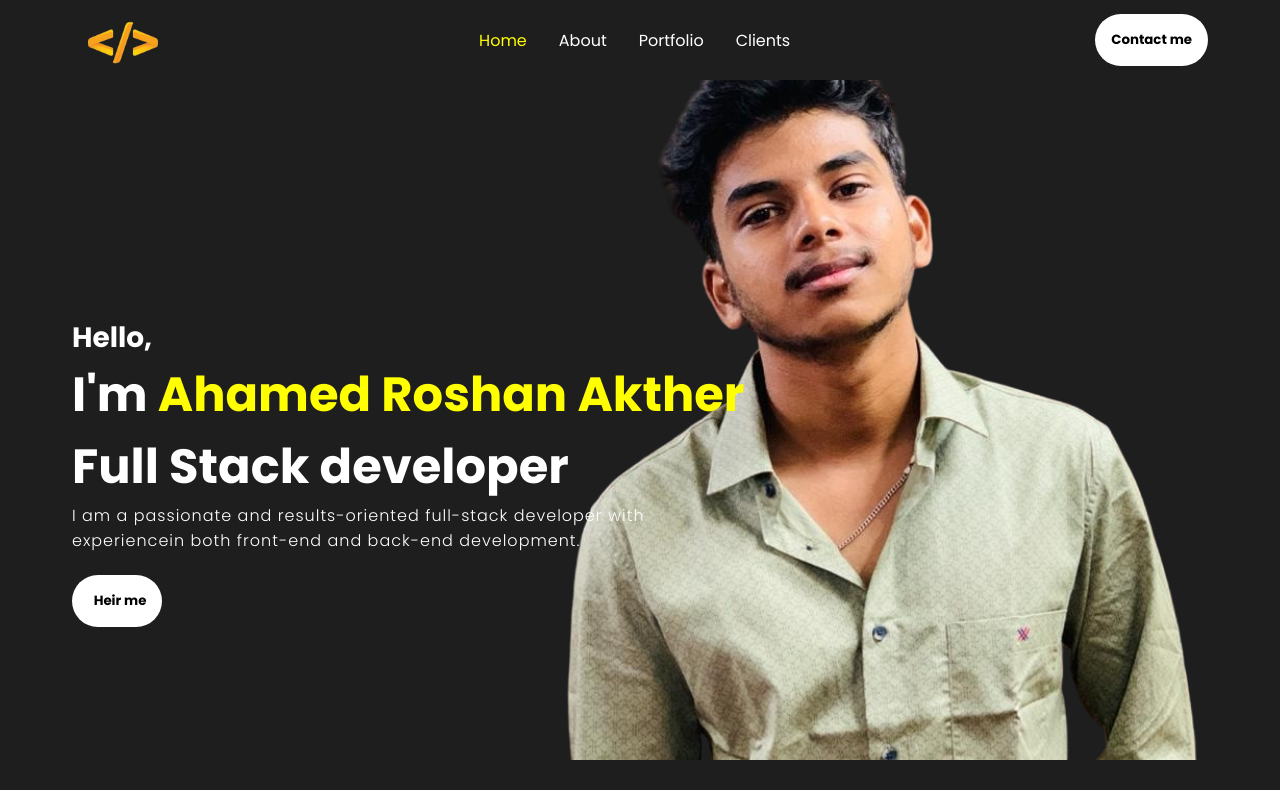
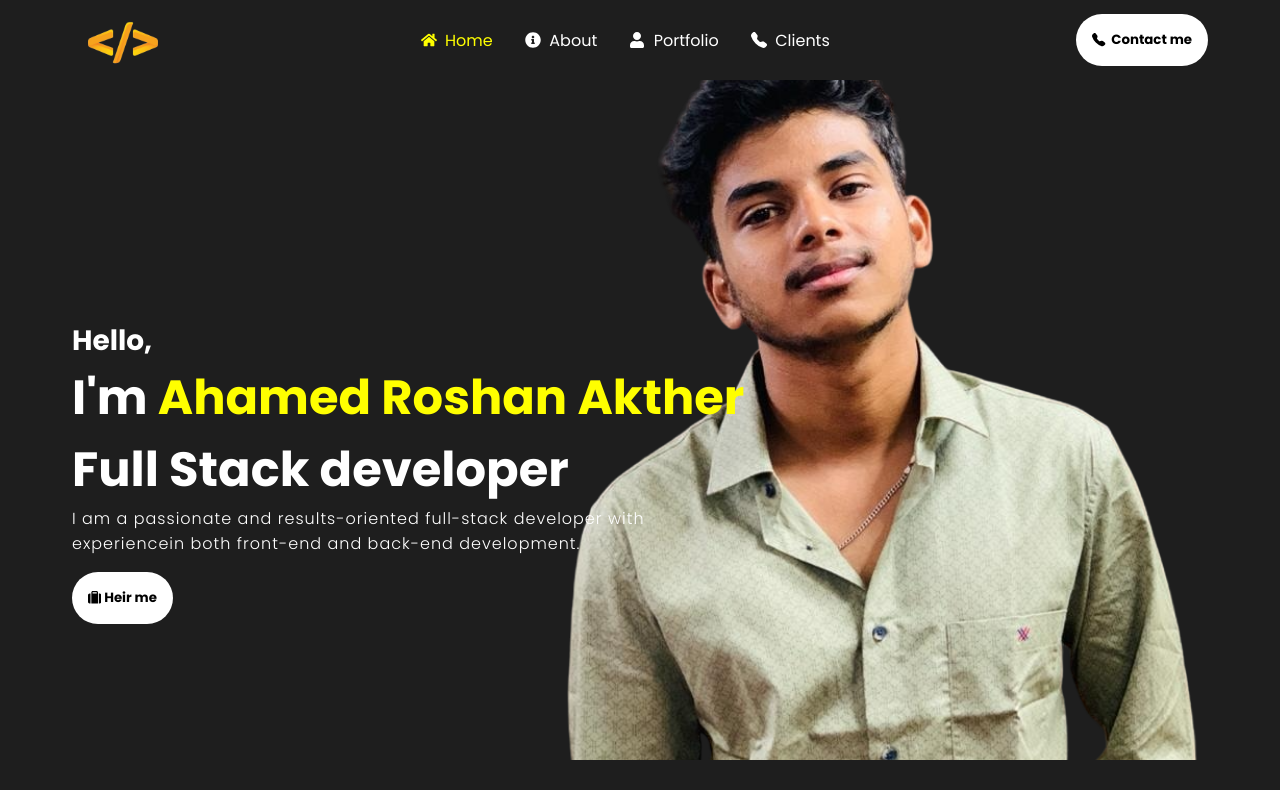
Before and after one commit to ahamedroshan8883/portfolio_app_demo, a React (Create React App) app: page / in a window 1280 px wide. Shown: the top 790 px of the page. Built offline with nearby package versions, Linux system fonts and the light colour scheme.

Commit message:
I have added icon on navbar,mobile view menu and buttons

```diff
--- a/src/components/Navbar/NavBar.css
+++ b/src/components/Navbar/NavBar.css
@@ -26,9 +26,15 @@
     top: 0;
     z-index: 3;
 }
+.navList{
+    display: flex;
+    flex-direction: row;
+}
 .navListItem{
     margin: 1rem;
     cursor: pointer;
+    display: flex;
+    align-items: center;
 }
 .navListItem:hover{
     color: yellow;
@@ -83,6 +89,8 @@
     padding: 0.5rem 3rem;
     margin: 0.25rem;
     background-color: rgb(30,30,30);
+    display: flex;
+    align-items: center;
 }
 .listItem:hover{
     color: yellow;
--- a/src/components/Navbar/NavBar.jsx
+++ b/src/components/Navbar/NavBar.jsx
@@ -4,6 +4,11 @@ import './NavBar.css'
 import {Link} from "react-scroll";
 import logo from "../../assets/logo.png"
 import { IoMenu } from "react-icons/io5";
+import { FaHome } from "react-icons/fa";
+import { FaUser } from "react-icons/fa";
+import { FaInfoCircle } from "react-icons/fa";
+import { BsTelephoneFill } from "react-icons/bs";
+
 
 export default function NavBar(){
   let [showmenu,setShowmenu] = useState(false)
@@ -14,20 +19,20 @@ export default function NavBar(){
           <h1 className="heading1">ARA</h1>&nbsp;<h3 className="heading2"> Portfolio</h3>
         </div>
         <div className="navList">
-          <Link activeClass="active" to="intro" spy={true} smooth={true} offset={-100} duration={500} className="navListItem">Home</Link>
-          <Link activeClass="active" to="skills" spy={true} smooth={true} offset={-100} duration={500} className="navListItem">About</Link>
-          <Link activeClass="active" to="works" spy={true} smooth={true} offset={-100} duration={500} className="navListItem">Portfolio</Link>
-          <Link activeClass="active" to="contactpage" spy={true} smooth={true} offset={-100} duration={500} className="navListItem">Clients</Link>
+          <Link activeClass="active" to="intro" spy={true} smooth={true} offset={-100} duration={500} className="navListItem">< FaHome/>&nbsp;&nbsp;Home</Link>
+          <Link activeClass="active" to="skills" spy={true} smooth={true} offset={-100} duration={500} className="navListItem"><FaInfoCircle/>&nbsp;&nbsp;About</Link>
+          <Link activeClass="active" to="works" spy={true} smooth={true} offset={-100} duration={500} className="navListItem"><FaUser/>&nbsp;&nbsp;Portfolio</Link>
+          <Link activeClass="active" to="contactpage" spy={true} smooth={true} offset={-100} duration={500} className="navListItem"><BsTelephoneFill/>&nbsp;&nbsp;Clients</Link>
         </div>
         <button className="desktopMenubtn" onClick={()=>{
             document.getElementById('contactpage').scrollIntoView({behavior: "smooth"})
-        }}>Contact me</button>
+        }}><BsTelephoneFill/>&nbsp;&nbsp;Contact me</button>
         <IoMenu className="mobMenu" onClick={()=>setShowmenu(!showmenu)}></IoMenu>
         <div className="navMenu" style={{display: showmenu? 'flex':'none'}}>
-          <Link activeClass="active" to="intro" spy={true} smooth={true} offset={-100} duration={500} className="listItem" onClick={()=>setShowmenu(!showmenu)}>Home</Link>
-          <Link activeClass="active" to="skills" spy={true} smooth={true} offset={-100} duration={500} className="listItem" onClick={()=>setShowmenu(!showmenu)}>About</Link>
-          <Link activeClass="active" to="works" spy={true} smooth={true} offset={-100} duration={500} className="listItem" onClick={()=>setShowmenu(!showmenu)}>Portfolio</Link>
-          <Link activeClass="active" to="contactpage" spy={true} smooth={true} offset={-100} duration={500} className="listItem" onClick={()=>setShowmenu(!showmenu)}>Contacts</Link>
+          <Link activeClass="active" to="intro" spy={true} smooth={true} offset={-100} duration={500} className="listItem" onClick={()=>setShowmenu(!showmenu)}>< FaHome/>&nbsp;&nbsp;Home</Link>
+          <Link activeClass="active" to="skills" spy={true} smooth={true} offset={-100} duration={500} className="listItem" onClick={()=>setShowmenu(!showmenu)}><FaInfoCircle/>&nbsp;&nbsp;About</Link>
+          <Link activeClass="active" to="works" spy={true} smooth={true} offset={-100} duration={500} className="listItem" onClick={()=>setShowmenu(!showmenu)}><FaUser/>&nbsp;&nbsp;Portfolio</Link>
+          <Link activeClass="active" to="contactpage" spy={true} smooth={true} offset={-100} duration={500} className="listItem" onClick={()=>setShowmenu(!showmenu)}><BsTelephoneFill/>&nbsp;&nbsp;Contacts</Link>
         </div>
     </nav>
   </>)
--- a/src/components/intro/intro.css
+++ b/src/components/intro/intro.css
@@ -22,6 +22,8 @@
     border-radius: 2rem;
     padding: 1rem 1rem;
     border: none;
+    display: flex;
+    align-items: center;
 }
 .introContent{
     height: 100vh;
@@ -43,11 +45,6 @@
     font-size: medium;
     font-weight: 300;
     letter-spacing: 1px;
-}
-@media screen and (max-width:460px) {
-    .bg{
-    right: -170px;
-    }
 }
 @media screen and (max-width:400px) {
     #intro{
@@ -73,7 +70,7 @@
 @media screen and (max-width:440px) {
 
     .bg{
-        right:-100px;
+        right:-150px;
     }
     .introContent{
        font-size: 1rem;
--- a/src/components/intro/intro.jsx
+++ b/src/components/intro/intro.jsx
@@ -3,6 +3,7 @@ import {Link} from 'react-scroll';
 // import { FaSuitcase } from "react-icons/fa6";
 import "../intro/intro.css"
 import img from "../../assets/myimg.png"
+import { FaSuitcase } from "react-icons/fa6";
 
 export default function Intro(){
   return (<>
@@ -11,7 +12,7 @@ export default function Intro(){
             <span className="hello">Hello,</span>
             <span className="introText">I'm <span className="introName">Ahamed Roshan Akther</span><br/>Full Stack developer</span>
             <p className="introPara">I am a passionate and results-oriented full-stack developer with <br/> experiencein both  front-end and back-end development.</p>
-            <Link><button className="btn">&nbsp; Heir me</button></Link>
+            <Link><button className="btn"><FaSuitcase/>&nbsp;Heir me</button></Link>
         </div>
         <img src={img} alt="Profile" className="bg"/>
     </section>
```
